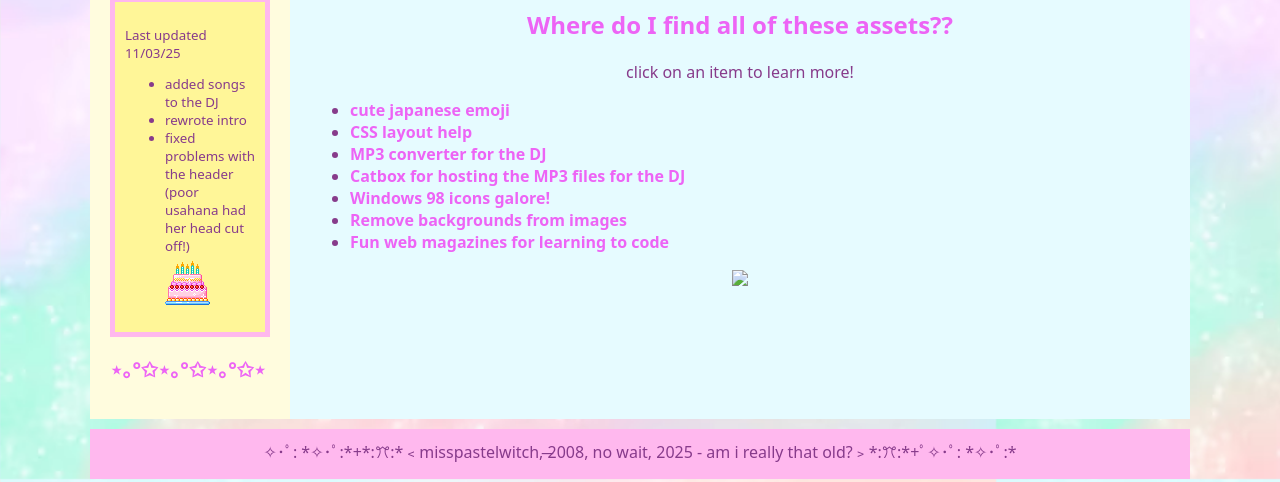
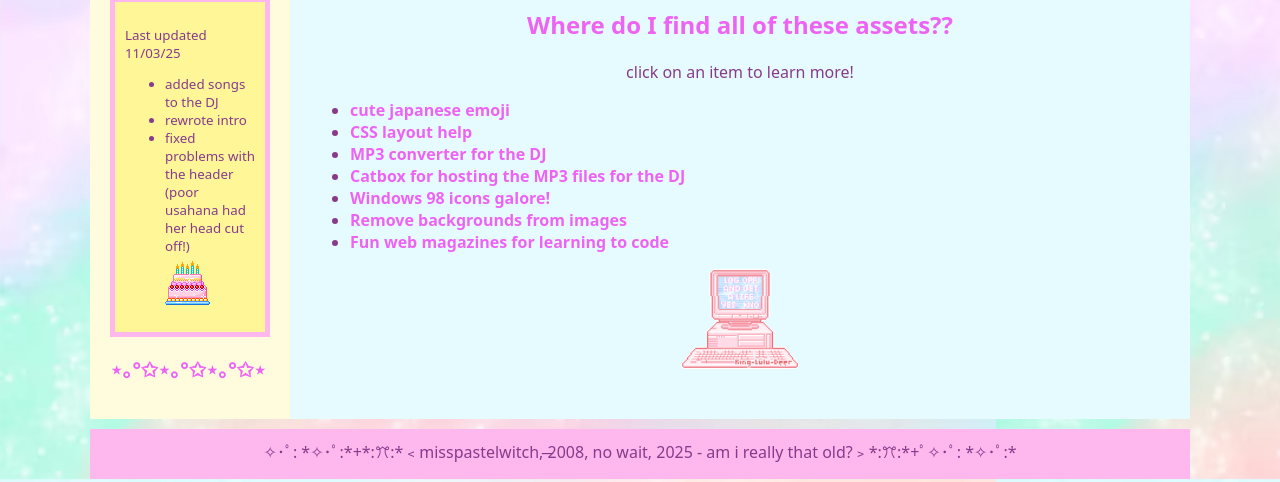
Before and after one commit to misspastelwitch/repositorie, a plain HTML site: page pages/links.html in a window 1280 px wide. Shown: the part 318-800 px from the top of the page. Drawn offline with Linux system fonts and the light colour scheme; files whose address does not match are found by name; a web font is replaced by a local one.

Commit message:
fixed typo

```diff
--- a/pages/links.html
+++ b/pages/links.html
@@ -56,7 +56,7 @@
 
                 <li><a href="https://wizardzines.com/">Fun web magazines for learning to code</a></li>
             </ul>
-            <img src="../assets/computer.gifv"
+            <img src="../assets/computer.gif"
                 height="100px">
 
         </main>
```
